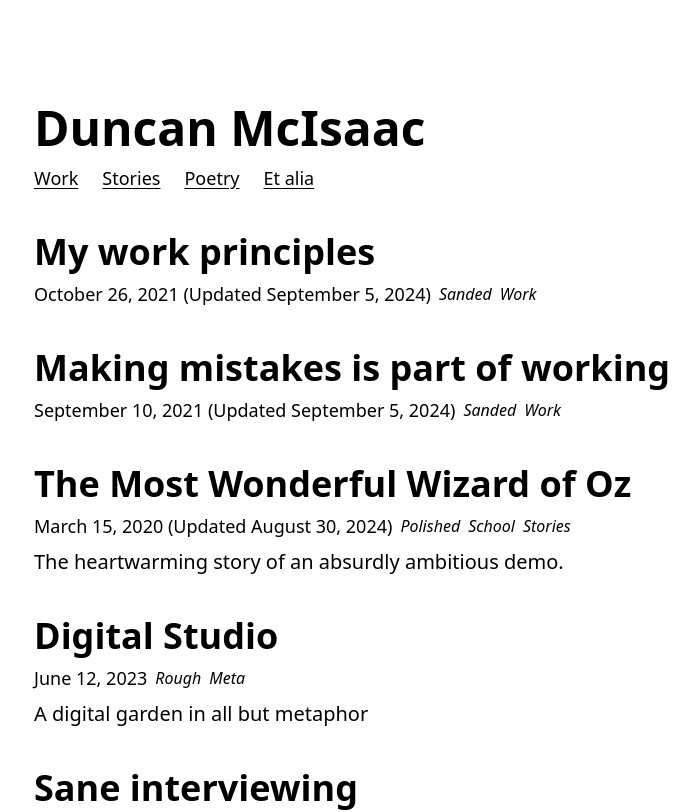
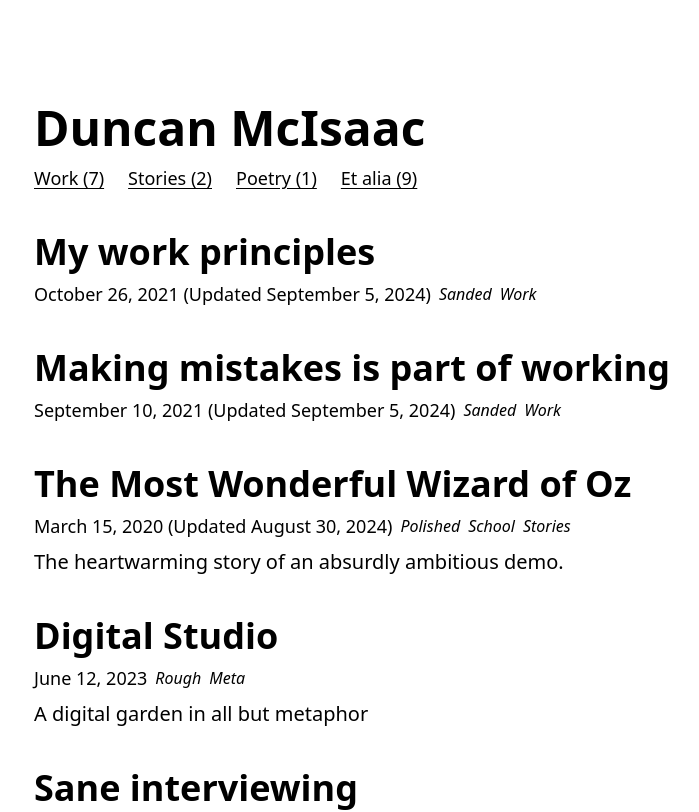
Before and after one commit to 00f2ff/duncan.lol, a React (Vite) app: page / in a window 1280 px wide. Shown: the top 812 px of the page, without its empty margins (286-985 px from the left). Built offline with nearby package versions, Linux system fonts and the light colour scheme; a web font is replaced by a local one.

Commit message:
happy with this sorting system

```diff
--- a/src/components/Topics.tsx
+++ b/src/components/Topics.tsx
@@ -14,10 +14,10 @@ export function Topic({name, treatment, onClick, fontSize}: TopicProps) {
   )
 }
 
-export function Topics({names}: {names: string[]}) {
+export function Topics({names, onClick}: {names: string[], onClick?: (e: React.MouseEvent<HTMLButtonElement>) => void}) {
   return (
     <div className={`flex gap-x-6`}>
-        {names.map(name => <Topic key={`topic-${name}`} name={name} treatment="underline" fontSize="text-lg"/>)}
+        {names.map(name => <Topic key={`topic-${name}`} name={name} onClick={onClick} treatment="underline" fontSize="text-lg"/>)}
     </div>
   )
 }
--- a/src/pages/Home.tsx
+++ b/src/pages/Home.tsx
@@ -7,15 +7,33 @@ import { Topics } from '../components/Topics';
 
 
 export const Home = () => {
-  const [posts, setPosts] = useState<BlogPost[]>([])
+  const [posts, setPosts] = useState<BlogPost[]>([]);
+  const [currentPosts, setCurrentPosts] = useState<BlogPost[]>([]);
+  const [topics, setTopics] = useState<Map<string, number>>(new Map([
+    ['Work', 0],
+    ['Stories', 0],
+    ['Poetry', 0],
+    ['Et alia', 0]
+  ]));
 
-  const topics = ['Work', 'Stories', 'Poetry', 'Et alia'];
+  const isEtAlia = (p: BlogPost): boolean => !p.tags.some(tag => ['Work', 'Stories', 'Poetry'].includes(tag))
+
+  const selectTopic = (e: React.MouseEvent<HTMLButtonElement>): void => {
+    // Ignore the post count
+    const topic = e.target.innerText.split(' (')[0];
+    if (topic == 'Et alia') {
+      setCurrentPosts(posts.filter(isEtAlia))
+    } else {
+      setCurrentPosts(posts.filter(p => p.tags.includes(topic)))
+    }
+  }
 
   useEffect(() => {
     const loadRecentPosts = async () => {
       try {
         const allPosts = await getPublishedPosts();
         setPosts(allPosts);
+        setCurrentPosts(allPosts);
       } catch (error) {
         console.error('Failed to load posts:', error);
       }
@@ -24,16 +42,21 @@ export const Home = () => {
     loadRecentPosts();
   }, []);
 
+  // Calculate number of posts per topic
+  useEffect(() => {
+    setTopics(topics => new Map(Array.from(topics.entries(), ([topic, ]) => [topic, posts.filter(p => topic == 'Et alia' ? isEtAlia(p) : p.tags.includes(topic)).length])))
+  }, [posts])
+
   return (
     <Layout key="index">
       <div className="mb-10">
         <h1 className="font-display font-semibold text-5xl mt-6 mb-3">Duncan McIsaac</h1>
         {/* <CaptionBar /> */}
-        <Topics names={topics} />
+        <Topics names={Array.from(topics.entries(), ([k, v]) => `${k} (${v})`)} onClick={selectTopic} />
         {/* <Socials /> */}
       </div>
 
-      {posts && posts.map((post) => <PostBlock key={post.slug} {...post} />)}
+      {currentPosts && currentPosts.map((post) => <PostBlock key={post.slug} {...post} />)}
     </Layout>
   );
 };
```
